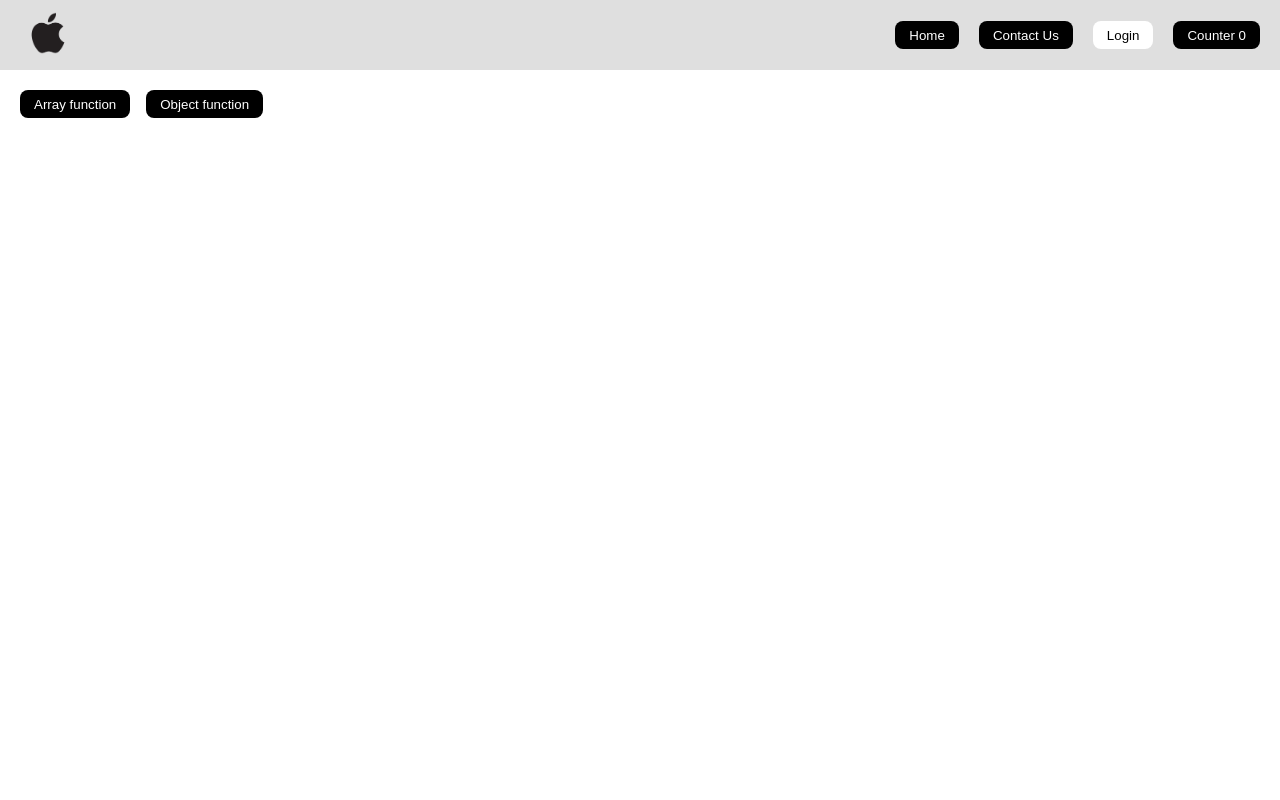
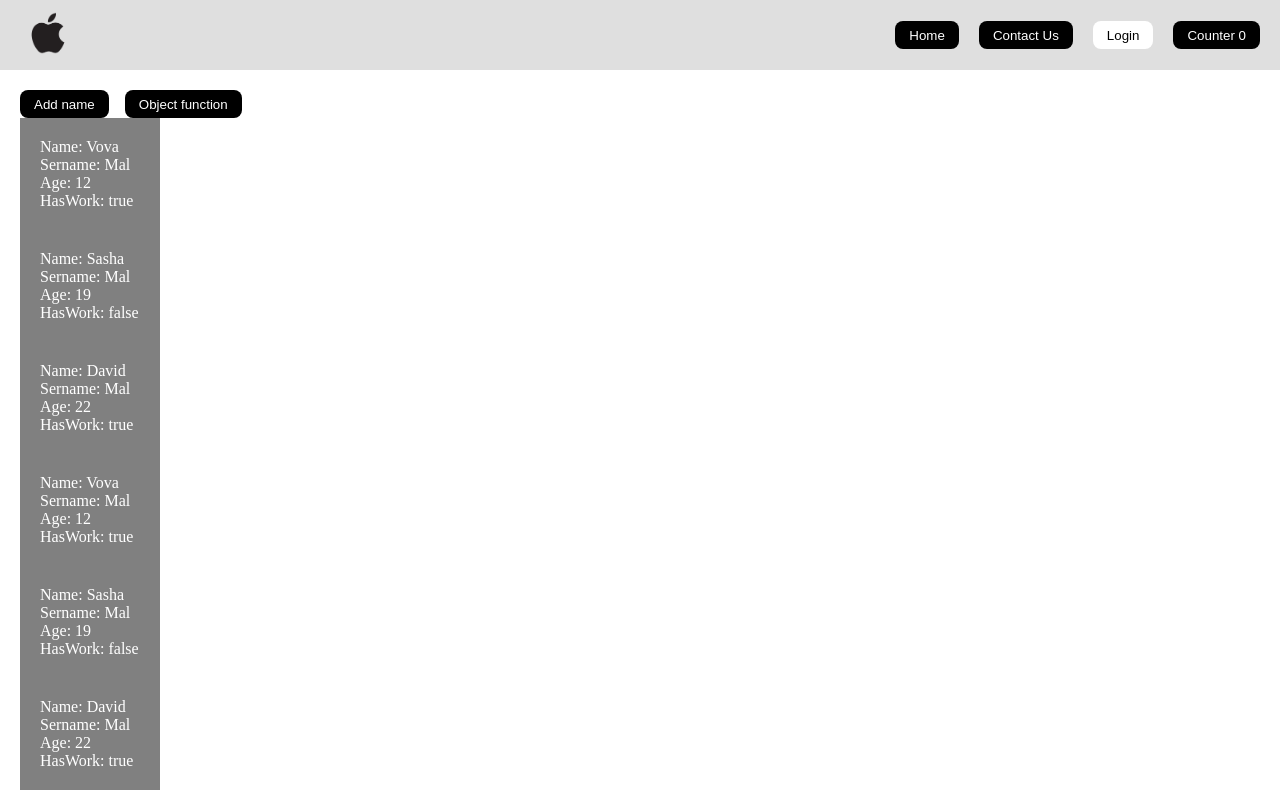
Before and after one commit to Vovma/VadimLessons, an Angular app: page / in a window 1280 px wide. Built offline with nearby package versions, Linux system fonts and the light colour scheme.

Commit message:
lesson 2

```diff
--- a/src/app/components/my-first-component/my-first-component.component.html
+++ b/src/app/components/my-first-component/my-first-component.component.html
@@ -13,11 +13,26 @@
 
 <div class="actions">
   <div class="action-btns">
-    <button (click)="arrayFun()">Array function</button>
+    <button (click)="addNewName('Volodymyr')">Add name</button>
     <button>Object function</button>
   </div>
+</div>
 
-  <div class="results">
-    <!-- {{ arrayAfterManipulation?.length }} -->
+<div class="user-sections" *ngFor="let user of userList">
+  <div class="user-section__element">
+    <span>Name: </span>
+    <span>{{ user.name }}</span>
+  </div>
+  <div class="user-section__element">
+    <span>Sername: </span>
+    <span>{{ user.sername }}</span>
+  </div>
+  <div class="user-section__element">
+    <span>Age: </span>
+    <span>{{ user.age }}</span>
+  </div>
+  <div class="user-section__element">
+    <span>HasWork: </span>
+    <span>{{ user.hasWork }}</span>
   </div>
 </div>
--- a/src/app/components/my-first-component/my-first-component.component.scss
+++ b/src/app/components/my-first-component/my-first-component.component.scss
@@ -81,3 +81,11 @@
     }
   }
 }
+
+.user-sections {
+  padding: 20px;
+  background: gray;
+  color: white;
+  margin-left: 20px;
+  width: 100px;
+}
--- a/src/app/components/my-first-component/my-first-component.component.ts
+++ b/src/app/components/my-first-component/my-first-component.component.ts
@@ -1,5 +1,12 @@
 import { ChangeDetectionStrategy, Component, OnInit } from '@angular/core';
 import { max } from 'rxjs';
+
+export interface testObjectInterface {
+  name: string;
+  sername: string;
+  age: number;
+  hasWork: boolean;
+}
 
 @Component({
   selector: 'app-my-first-component',
@@ -8,13 +15,72 @@ import { max } from 'rxjs';
   changeDetection: ChangeDetectionStrategy.OnPush,
   standalone: false,
 })
+
+// number -> 1,323435,435345,
+// string -> 'rjghergjkehgrjkerh'
+// boolean -> true / false
 export class MyFirstComponentComponent implements OnInit {
   public counter = 0;
 
-  // pu
+  public name!: string;
+  public sername!: string;
+  public age!: number;
+  public hasWork!: boolean;
+
+  public myFirstArray: number[] = [1, 3, 5, 100, 7, 8, 8, 9];
+
+  public testObject: testObjectInterface = {
+    name: 'Vova',
+    sername: 'Mal',
+    age: 12,
+    hasWork: true,
+  };
+
+  public userList: testObjectInterface[] = [
+    {
+      name: 'Vova',
+      sername: 'Mal',
+      age: 12,
+      hasWork: true,
+    },
+    {
+      name: 'Sasha',
+      sername: 'Mal',
+      age: 19,
+      hasWork: false,
+    },
+    {
+      name: 'David',
+      sername: 'Mal',
+      age: 22,
+      hasWork: true,
+    },
+    {
+      name: 'Vova',
+      sername: 'Mal',
+      age: 12,
+      hasWork: true,
+    },
+    {
+      name: 'Sasha',
+      sername: 'Mal',
+      age: 19,
+      hasWork: false,
+    },
+    {
+      name: 'David',
+      sername: 'Mal',
+      age: 22,
+      hasWork: true,
+    },
+  ];
 
   ngOnInit(): void {
     this.forArrayExample();
+  }
+
+  addNewName(nameFromOur: string): void {
+    this.name = nameFromOur;
   }
 
   arrayFun(): void {
@@ -22,15 +88,23 @@ export class MyFirstComponentComponent implements OnInit {
   }
 
   forArrayExample() {
-    // this.myFirstArray.forEach((el) => {
-    //   console.log('every elemnt', el);
-    // });
-    // console.log('reverse', this.myFirstArray.reverse());
-    // console.log(
-    //   'find',
-    //   this.myFirstArray.find((el) => el === 8)
-    // );
-    // console.log('max', Math.max(...this.myFirstArray));
+    let maxValue = 0;
+    this.myFirstArray.forEach((el) => {
+      if (el > maxValue) {
+        maxValue = el;
+      }
+    });
+
+    console.log('max value', maxValue);
+
+    console.log('max', Math.max(...this.myFirstArray));
+
+    console.log('reverse', this.myFirstArray.reverse());
+    console.log(
+      'find',
+      this.myFirstArray.find((el) => el === 8)
+    );
+    console.log('max', Math.max(...this.myFirstArray));
   }
 
   showConsoleLog(text: string): void {
```
